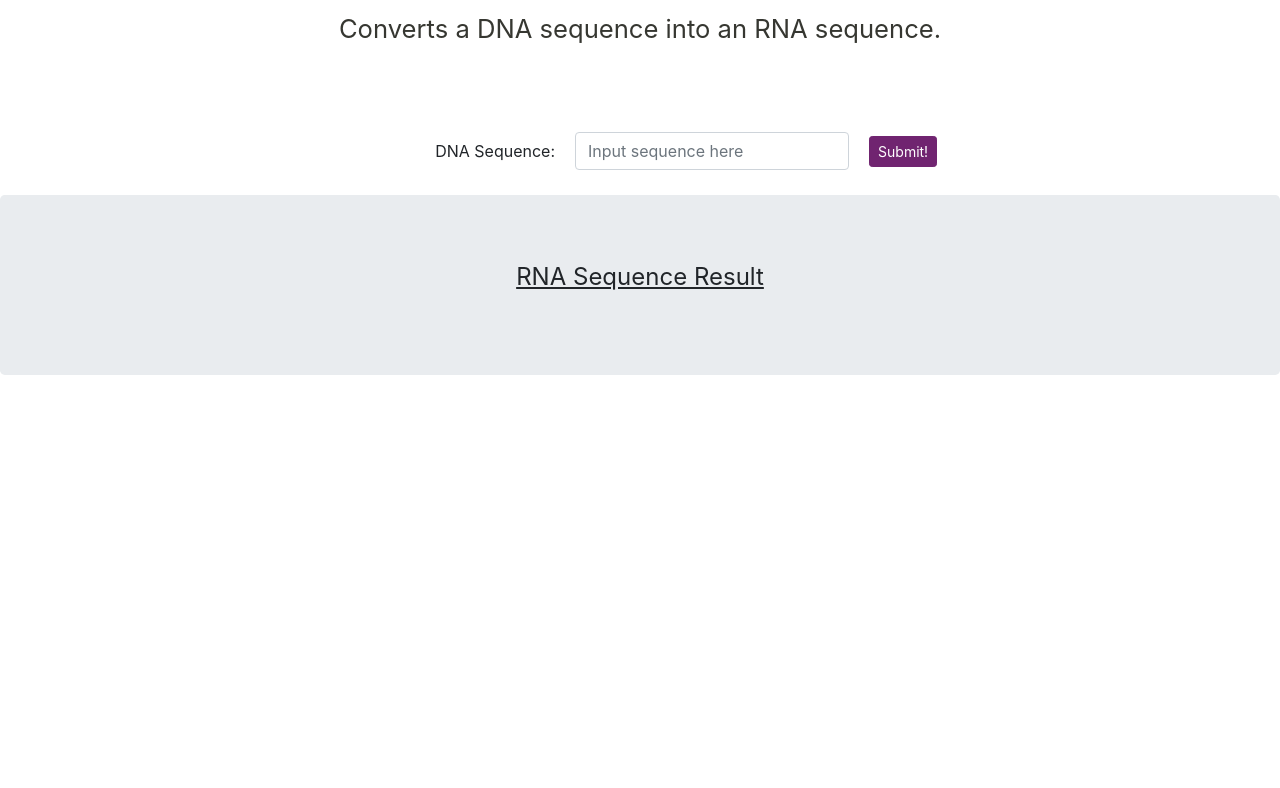
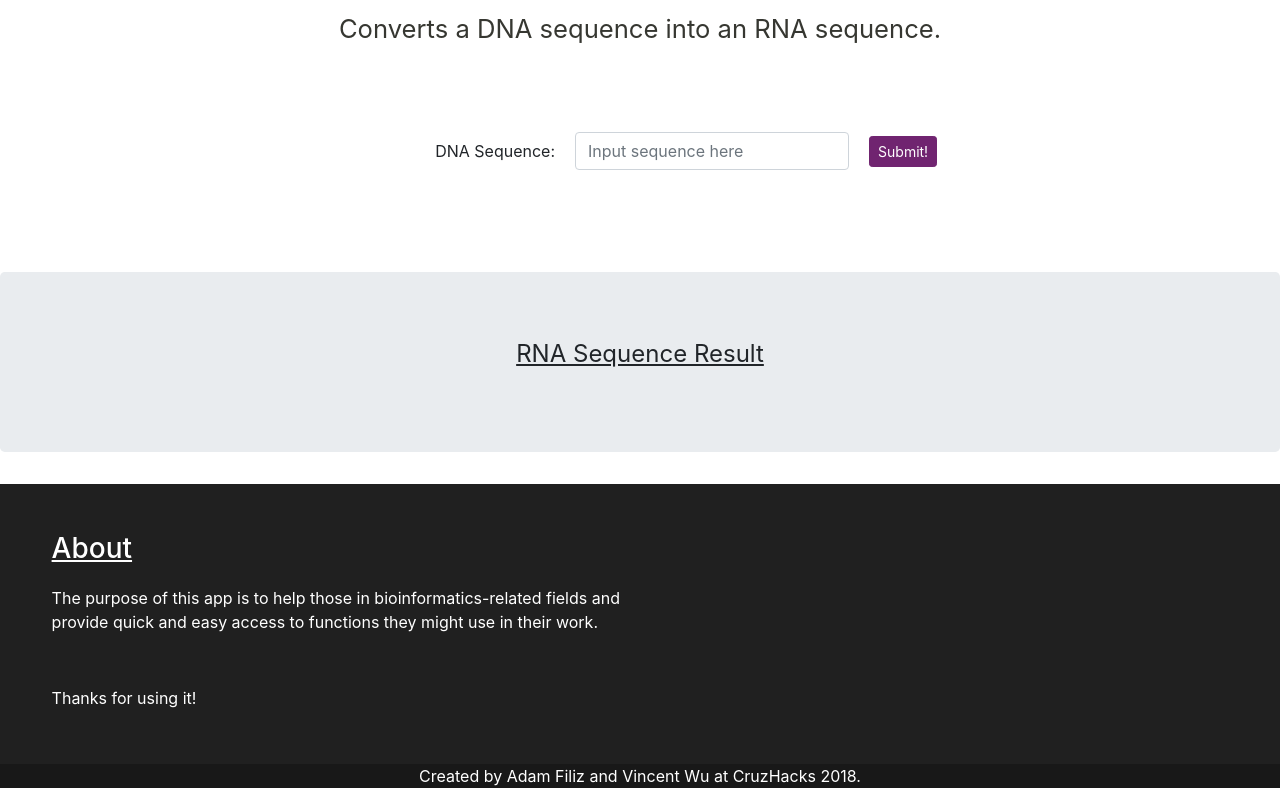
Before and after one commit to afiliz/bioinformatics-toolset, a PHP site: page /convert.html in a window 1280 px wide. Shown: the part 201-989 px from the top of the page. Before the commit the page ends 576 px from the top, so only its background shows below. Run offline with PHP 8.4, Linux system fonts and the light colour scheme.

Commit message:
Added footer to all pages, updated README slightly (a single period

```diff
--- a/convert.html
+++ b/convert.html
@@ -43,5 +43,27 @@
     <div class="jumbotron text-center" style="word-wrap:break-word;">
             <Legend><u>RNA Sequence Result</u></Legend>
             <p id="display"></p>
-        </div>
+    </div>
+    <footer>
+            <div class="container-fluid">
+                <div class="row" id="footer-row">
+                    <div id="footer-content" class="col-md-6">
+                        <u><h3 id="footer-h3">About</h3></u>
+                        <p id="footer-content-p">The purpose of this app is to help those in bioinformatics-related fields and provide quick and easy access to functions they might use in their work.</p>
+                        <br>
+                        <p id="footer-content-p-2">Thanks for using it!</p>
+                    </div>
+                    <div class col-md-6>
+                        <ul>
+                            <li></li>
+                        </ul>
+                    </div>
+                </div>
+            </div>
+            <div class="sub-footer">
+                <div class="container-fluid text-center" id="sub-footer-content">
+                    Created by Adam Filiz and Vincent Wu at CruzHacks 2018.
+                </div>
+            </div>
+    </footer>
 </body>
--- a/index.html
+++ b/index.html
@@ -1,7 +1,7 @@
 <!DOCTYPE html>
 <html lang="en">
 
-<!--TODO: change accent color to purple, change font, add footer, adjust spacing, add vector images?-->
+<!--TODO: change font, add footer cruzhacks image, add vector dna?-->
 
 <head>
 	<link rel="stylesheet" type="text/css" href="resources/css/index.css">
--- a/resources/css/convert.css
+++ b/resources/css/convert.css
@@ -74,3 +74,41 @@ li a.active {
     font-size: 150%;
     color: black;
 }
+
+
+footer{
+    background-color: rgb(32, 32, 32);
+    height: 20%;
+    padding-top: 2.8%;
+}
+
+#footer-content{
+    color: white;
+    padding-bottom: 3%;
+}
+
+#footer-content-p{
+    color: white !important;
+    padding-top: 2%;
+    padding-left: 6%;
+}
+
+#footer-h3{
+    padding-left: 6%;
+    padding-top: 2%;
+}
+
+#sub-footer-content{
+    background-color: rgb(24, 24, 24);
+    color: white;
+}
+
+#footer-content-p-2 {
+    color: white !important;
+    padding-top: 2%;
+    padding-left: 6%;
+}
+
+.jumbotron {
+    margin-top: 6%;
+}
--- a/resources/css/index.css
+++ b/resources/css/index.css
@@ -103,7 +103,8 @@ body{
 footer{
     background-color: rgb(32, 32, 32);
     height: 20%;
-    padding-top: 0.8%;
+    padding-top: 2.8%;
+    margin-top: 2%;
 }
 
 #footer-content{
```
Also changed, not shown: RNAtoAmino.html (+23 -0 lines), basecount.html (+24 -0 lines), complement.html (+22 -0 lines), resources/css/RNAtoAmino.css (+38 -0 lines), resources/css/basecount.css (+38 -0 lines), resources/css/complement.css (+38 -0 lines), README.txt.
